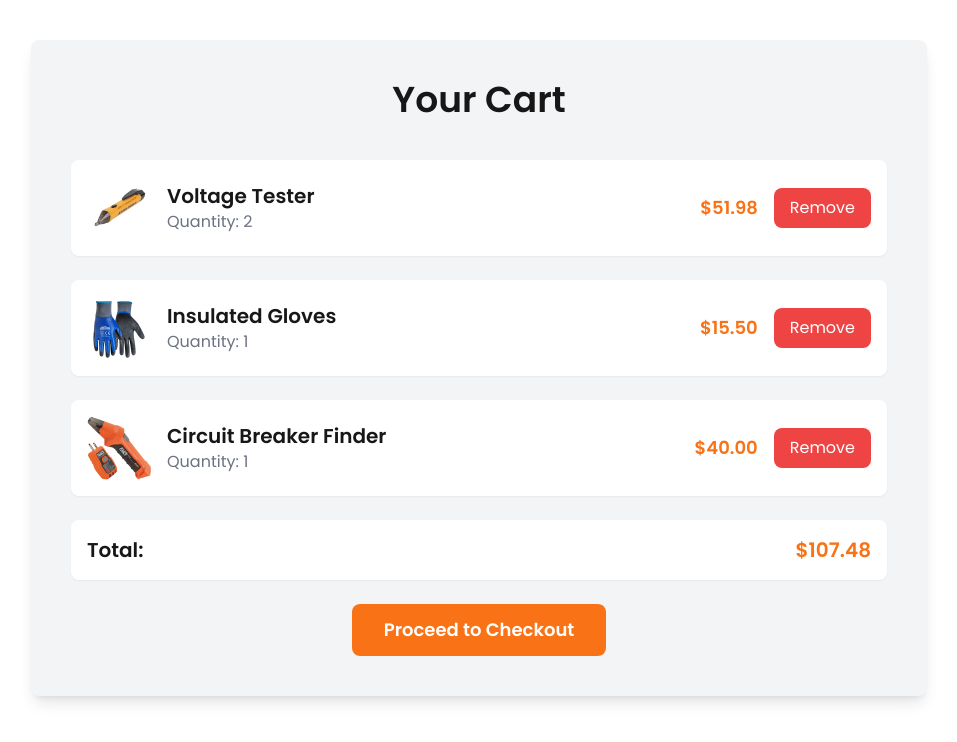
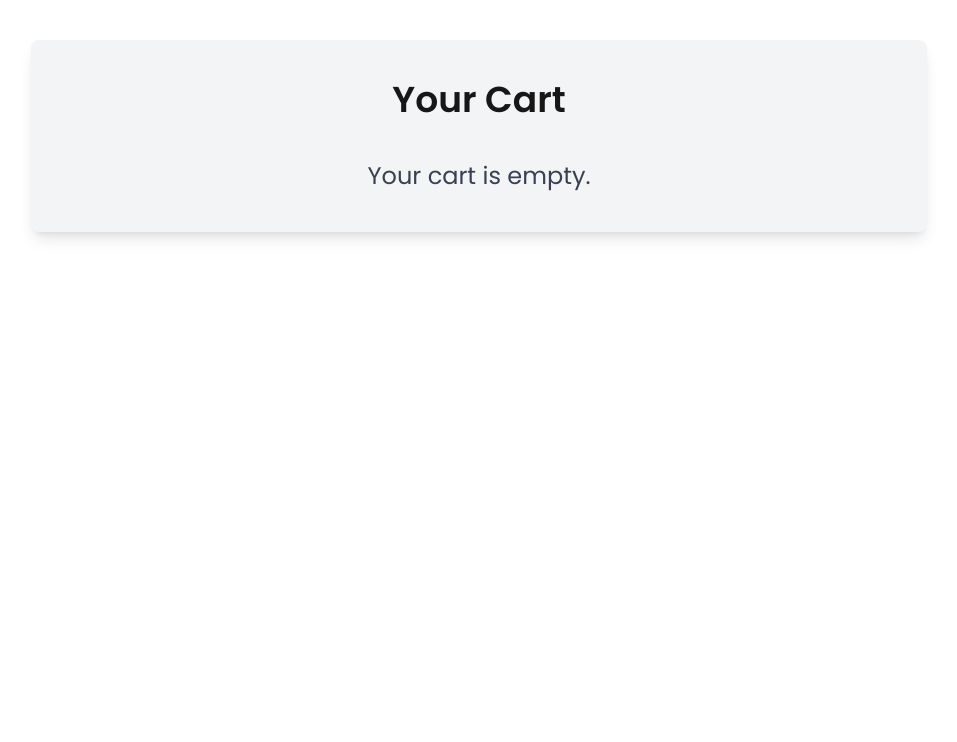
Before and after one commit to noorverma/venus-consulting, a Next.js app: page /cart in a window 1280 px wide. Shown: the top 742 px of the page, without its empty margins (161-1118 px from the left). Built offline with nearby package versions, Linux system fonts and the light colour scheme.

Commit message:
Add to cart functionality completed

```diff
--- /dev/null
+++ b/app/Lib/cart.js
@@ -0,0 +1,39 @@
+// Lib/cart.js
+
+// Fetch cart from localStorage
+export function getCart() {
+    if (typeof window !== "undefined") {
+      const cart = localStorage.getItem("cart");
+      return cart ? JSON.parse(cart) : [];
+    }
+    return [];
+  }
+
+  // Add product to cart
+  export function addToCart(product) {
+    const cart = getCart();
+    const existingProductIndex = cart.findIndex((item) => item.id === product.id);
+
+    if (existingProductIndex > -1) {
+      cart[existingProductIndex].quantity += 1; // Increment quantity if product exists
+    } else {
+      cart.push({ ...product, quantity: 1 }); // Add product if it doesn't exist
+    }
+
+    localStorage.setItem("cart", JSON.stringify(cart));
+    console.log('Product added to cart:', cart);
+  }
+
+  // Remove product from cart
+  export function removeFromCart(productId) {
+    let cart = getCart();
+    cart = cart.filter((item) => item.id !== productId); // Remove product by ID
+    localStorage.setItem("cart", JSON.stringify(cart));
+    console.log('Product removed from cart:', cart);
+  }
+
+  // Clear the cart (optional utility)
+  export function clearCart() {
+    localStorage.removeItem("cart");
+    console.log('Cart cleared');
+  }
--- a/app/cart/page.js
+++ b/app/cart/page.js
@@ -1,35 +1,18 @@
-// the code for the whole page is generated by ChatGPT
-// Prompt: Create code for a cart page
 'use client';
-import { useState } from 'react';
+import { useState, useEffect } from 'react';
 import { useRouter } from 'next/navigation'; // Importing useRouter for navigation
+import { getCart, removeFromCart } from '@/app/Lib/cart'; // Import cart logic
 
 const CartPage = () => {
   const router = useRouter(); // Initialize router for navigation
 
-  const [cartItems, setCartItems] = useState([
-    {
-      id: 1,
-      name: 'Voltage Tester',
-      price: 25.99,
-      quantity: 2,
-      image: '/voltagetester.png',
-    },
-    {
-      id: 2,
-      name: 'Insulated Gloves',
-      price: 15.50,
-      quantity: 1,
-      image: '/insulatedgloves.jpeg',
-    },
-    {
-      id: 3,
-      name: 'Circuit Breaker Finder',
-      price: 40.00,
-      quantity: 1,
-      image: '/circuitbreakerfinder.png',
-    },
-  ]);
+  const [cartItems, setCartItems] = useState([]);
+
+  // Load cart items from localStorage on component mount
+  useEffect(() => {
+    const items = getCart(); // Fetch the cart items from localStorage
+    setCartItems(items);
+  }, []);
 
   // Function to calculate total price
   const calculateTotal = () => {
@@ -37,8 +20,9 @@ const CartPage = () => {
   };
 
   // Function to handle removing items from the cart
-  const removeFromCart = (id) => {
-    setCartItems(cartItems.filter(item => item.id !== id));
+  const handleRemoveFromCart = (id) => {
+    removeFromCart(id); // Remove item from cart in localStorage
+    setCartItems(getCart()); // Update the state after removal
   };
 
   // Function to handle checkout
@@ -68,7 +52,7 @@ const CartPage = () => {
               <div className="flex items-center">
                 <p className="text-lg font-bold text-orange-500 mr-4">${(item.price * item.quantity).toFixed(2)}</p>
                 <button
-                  onClick={() => removeFromCart(item.id)}
+                  onClick={() => handleRemoveFromCart(item.id)}
                   className="text-white bg-red-500 hover:bg-red-600 rounded-lg px-4 py-2 transition duration-300"
                 >
                   Remove
--- /dev/null
+++ b/app/components/AddToCartButton.js
@@ -0,0 +1,29 @@
+'use client';  // This tells Next.js it's a Client Component
+
+import { addToCart } from "../Lib/cart";  // Import cart logic
+
+const AddToCartButton = ({ product }) => {
+  const handleAddToCart = () => {
+    addToCart(product);  // Add the product to the cart
+    alert(`${product.name} added to cart!`);
+  };
+
+  return (
+    <button
+      onClick={handleAddToCart}
+      style={{
+        padding: '10px 20px',
+        backgroundColor: '#FB923C',
+        color: '#fff',
+        border: 'none',
+        borderRadius: '5px',
+        cursor: 'pointer',
+        marginTop: '20px',
+      }}
+    >
+      Add to Cart
+    </button>
+  );
+};
+
+export default AddToCartButton;
--- a/app/components/navbar.js
+++ b/app/components/navbar.js
@@ -1,13 +1,31 @@
 //used Perplexity AI for instructions and references
 
 'use client';
+import { useState, useEffect } from 'react';
 import { useRouter } from 'next/navigation';
 import { signOut } from 'firebase/auth';
 import { auth } from '../Lib/firebase';
 import { FaShoppingCart } from 'react-icons/fa';
+import { getCart } from '../Lib/cart';
 
 const Navbar = () => {
   const router = useRouter();
+  const [cartCount, setCartCount] = useState(0);
+
+  // Fetch the cart items and update the count
+  useEffect(() => {
+    const fetchCartCount = () => {
+      const cartItems = getCart();  // Fetch cart items from localStorage
+      const itemCount = cartItems.reduce((count, item) => count + item.quantity, 0); // Sum the quantity of items in the cart
+      setCartCount(itemCount);  // Update cart count state
+    };
+
+    fetchCartCount();  // Initial fetch
+
+    // Optionally, listen for changes in localStorage and update the count
+    // You could use a custom event or useContext for global state management if the cart updates elsewhere
+  }, []);
+
   // perplexity AI told me to call on firebase's in built signOut function
   // handleLogout function: logs the user out using Firebase signOut method
   const handleLogout = async () => {
@@ -42,9 +60,9 @@ const Navbar = () => {
           {/* Cart Icon */}
           <a href="/cart" className="relative text-white text-xl font-bold hover:bg-white hover:text-orange-500 hover:rounded-lg p-2 transition-all duration-300">
             <FaShoppingCart className="text-3xl" />
-            {/* Optionally, you can display the number of items in the cart */}
+            {/* Display the dynamic number of items in the cart */}
             <span className="absolute top-0 right-0 transform translate-x-1/2 -translate-y-1/2 bg-black text-orange-500 rounded-full px-2 py-1 text-xs font-bold">
-              0 {/* Placeholder for cart item count */}
+              {cartCount}
             </span>
           </a>
 
--- a/app/product/[id]/page.js
+++ b/app/product/[id]/page.js
@@ -1,6 +1,6 @@
-import { Prisma } from "@prisma/client"; // Adjust the path if necessary
-
-console.log('Prisma client:', Prisma);
+import prisma from '@/app/Lib/prisma';  // Adjust path to prisma
+import AddToCartButton from '@/app/components/AddToCartButton';  // Import the Client Component
+import Navbar from '@/app/components/navbar';  // Import the Navbar component
 
 export default async function ProductDetail({ params }) {
   const { id } = params;
@@ -17,11 +17,20 @@ export default async function ProductDetail({ params }) {
   }
 
   return (
-    <div style={{ padding: '20px', fontFamily: 'Poppins, Arial, sans-serif' }}>
-      <h1>{product.name}</h1>
-      <img src={product.image} alt={product.name} style={{ width: '300px', height: '300px', objectFit: 'cover' }} />
-      <p>{product.description}</p>
-      <p style={{ fontWeight: 'bold' }}>${product.price}</p>
-    </div>
+    <>
+      {/* Add Navbar component at the top */}
+      <Navbar />
+
+      {/* Add margin-top or padding-top to push content below the navbar */}
+      <div style={{ padding: '20px', fontFamily: 'Poppins, Arial, sans-serif', marginTop: '90px' }}>
+        <h1 style={{ fontWeight: 'bold', fontSize: '26px' }}>{product.name}</h1>
+        <img src={product.image} alt={product.name} style={{ width: '300px', height: '300px', objectFit: 'cover' }} />
+        <p>{product.description}</p>
+        <p style={{ fontWeight: 'bold' }}>${product.price}</p>
+
+        {/* AddToCartButton is a Client Component */}
+        <AddToCartButton product={product} />
+      </div>
+    </>
   );
 }
```
